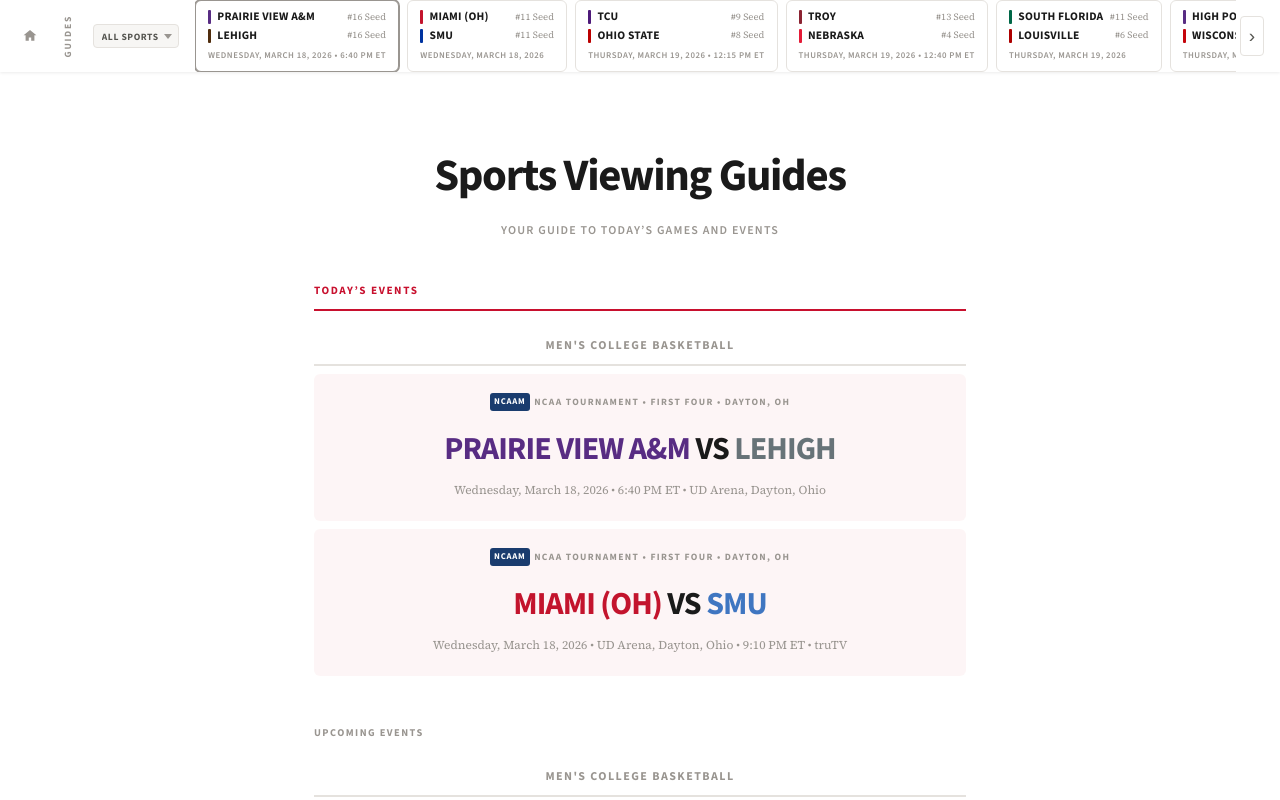
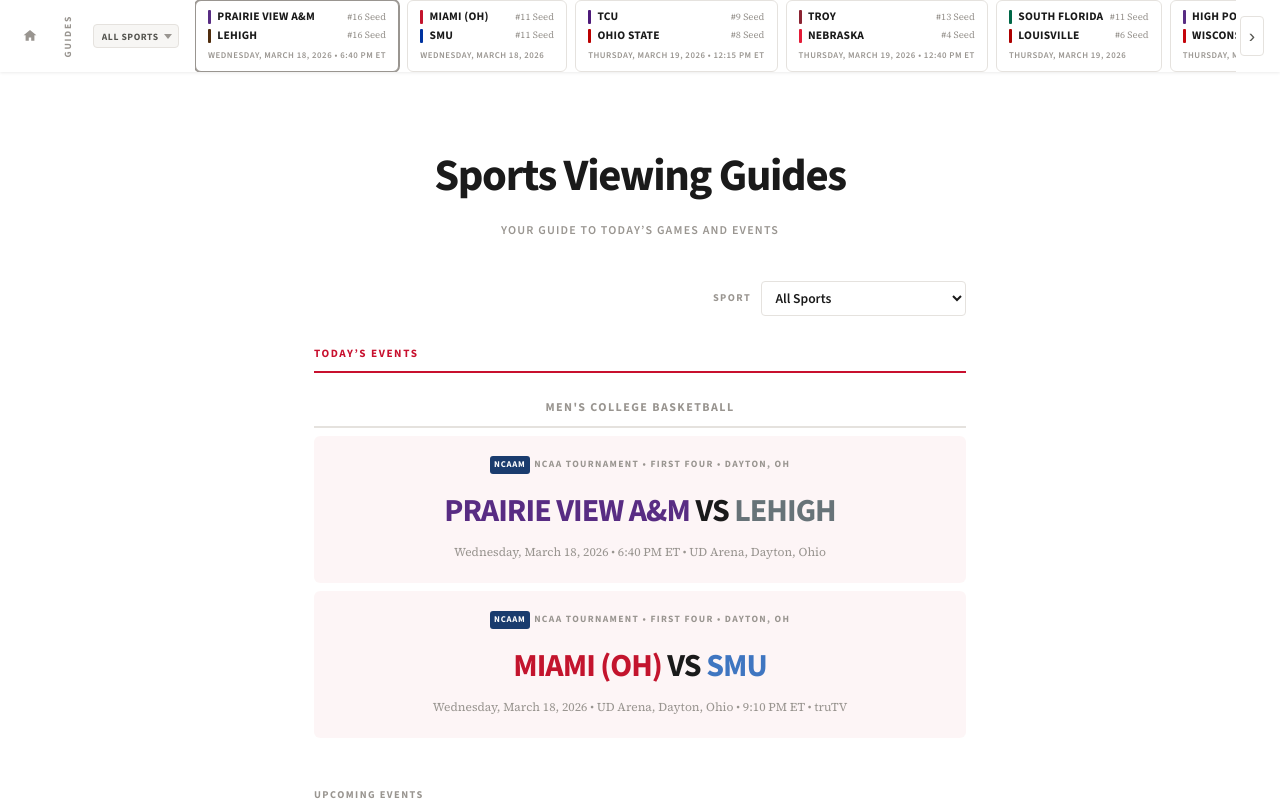
Before and after one commit to mvielkind/march-madness-viewer-guide, a React (Vite) app: page /#/ in a window 1280 px wide. Shown: the top 800 px of the page. Built offline with nearby package versions, Linux system fonts and the light colour scheme.

Commit message:
display older events

```diff
--- a/src/index.css
+++ b/src/index.css
@@ -857,6 +857,38 @@
   margin-bottom: 2.5rem;
 }
 
+/* -- Sport filter dropdown -- */
+.home-sport-filter {
+  display: flex;
+  align-items: center;
+  justify-content: flex-end;
+  gap: .6rem;
+  margin-bottom: 1.75rem;
+}
+.home-sport-filter-label {
+  font-family: 'Source Sans 3', system-ui, sans-serif;
+  font-size: .65rem;
+  font-weight: 700;
+  text-transform: uppercase;
+  letter-spacing: .14em;
+  color: var(--text-dim);
+}
+.home-sport-select {
+  font-family: 'Source Sans 3', system-ui, sans-serif;
+  font-size: .85rem;
+  font-weight: 600;
+  color: inherit;
+  background: transparent;
+  border: 1px solid var(--rule);
+  border-radius: 4px;
+  padding: .4rem .6rem;
+  cursor: pointer;
+}
+.home-sport-select:focus {
+  outline: none;
+  border-color: var(--accent, #c8102e);
+}
+
 /* -- Today's Events section -- */
 .home-today {
   margin-bottom: 3rem;
--- a/src/pages/HomePage.tsx
+++ b/src/pages/HomePage.tsx
@@ -1,4 +1,4 @@
-import { useMemo } from 'react'
+import { useMemo, useState } from 'react'
 import { Link } from 'react-router-dom'
 import { useManifest } from '../hooks/useManifest.ts'
 import type { ManifestEntry } from '../types/manifest.ts'
@@ -76,26 +76,57 @@
 export default function HomePage() {
   const manifest = useManifest()
   const today = getToday()
+  const [selectedSport, setSelectedSport] = useState<EventType | 'all'>('all')
 
-  const { todayGroups, futureGroups } = useMemo(() => {
+  const availableSports = useMemo(() => {
+    const order: EventType[] = ['mens-basketball', 'womens-basketball', 'golf', 'mlb', 'nba', 'nwsl']
+    const present = new Set(manifest.map(getEventType))
+    return order.filter((t) => present.has(t))
+  }, [manifest])
+
+  const { todayGroups, futureGroups, pastGroups } = useMemo(() => {
     const d = new Date()
     d.setDate(d.getDate() + 7)
     const cutoff = `${d.getFullYear()}-${String(d.getMonth() + 1).padStart(2, '0')}-${String(d.getDate()).padStart(2, '0')}`
-    const todayGames = manifest.filter((g) => g.tipTime.startsWith(today))
-    const futureGames = manifest.filter((g) => {
+    const filtered = selectedSport === 'all'
+      ? manifest
+      : manifest.filter((g) => getEventType(g) === selectedSport)
+    const todayGames = filtered.filter((g) => g.tipTime.startsWith(today))
+    const futureGames = filtered.filter((g) => {
       const date = g.tipTime.slice(0, 10)
       return date > today && date <= cutoff
     })
+    const pastGames = filtered
+      .filter((g) => g.tipTime.slice(0, 10) < today)
+      .sort((a, b) => b.tipTime.localeCompare(a.tipTime))
     return {
       todayGroups: groupByCategory(todayGames),
       futureGroups: groupByCategory(futureGames),
+      pastGroups: groupByCategory(pastGames),
     }
-  }, [manifest, today])
+  }, [manifest, today, selectedSport])
+
+  const hasUpcoming = todayGroups.length > 0 || futureGroups.length > 0
 
   return (
     <div className="home-landing">
       <h1>Sports Viewing Guides</h1>
       <p className="home-subtitle">Your guide to today&rsquo;s games and events</p>
+
+      <div className="home-sport-filter">
+        <label htmlFor="sport-select" className="home-sport-filter-label">Sport</label>
+        <select
+          id="sport-select"
+          className="home-sport-select"
+          value={selectedSport}
+          onChange={(e) => setSelectedSport(e.target.value as EventType | 'all')}
+        >
+          <option value="all">All Sports</option>
+          {availableSports.map((t) => (
+            <option key={t} value={t}>{categoryLabels[t].heading}</option>
+          ))}
+        </select>
+      </div>
 
       {todayGroups.length > 0 && (
         <section className="home-today">
@@ -128,6 +159,22 @@
           ))}
         </section>
       )}
+
+      {!hasUpcoming && pastGroups.length > 0 && (
+        <section className="home-all">
+          <h2 className="home-section-heading">Previous Events</h2>
+          {pastGroups.map(({ type, games: categoryGames }) => (
+            <div key={type} className="home-category">
+              <h3 className="home-category-heading">{categoryLabels[type].heading}</h3>
+              <div className="home-games">
+                {categoryGames.map((game) => (
+                  <GameCard key={game.slug} game={game} />
+                ))}
+              </div>
+            </div>
+          ))}
+        </section>
+      )}
     </div>
   )
 }
```
